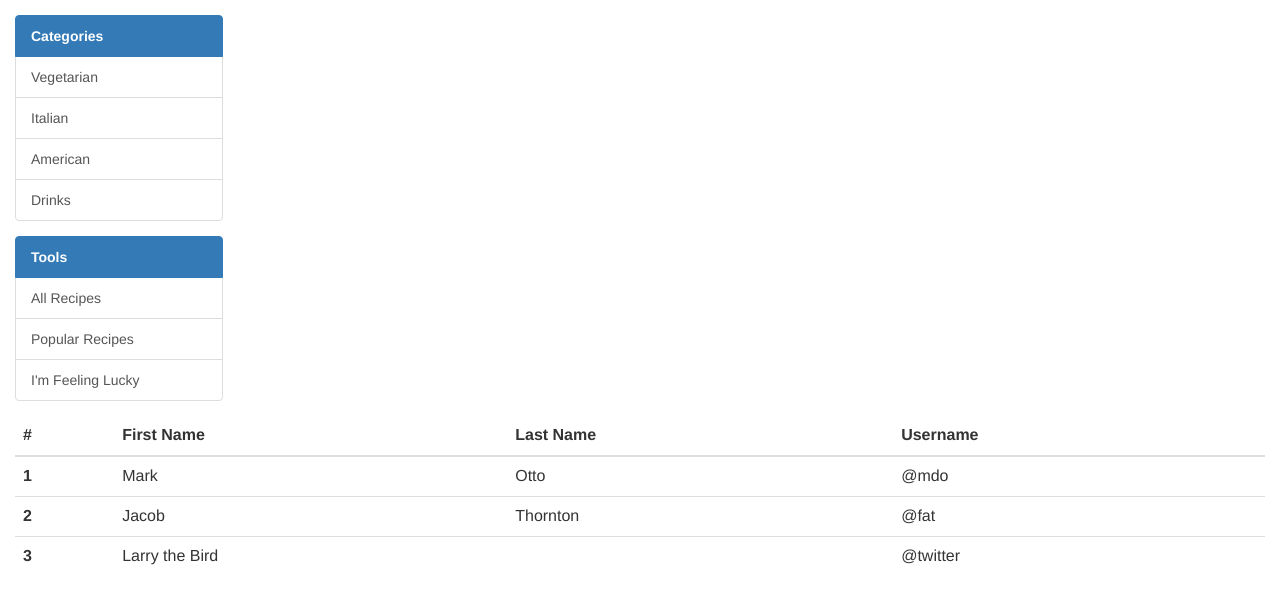
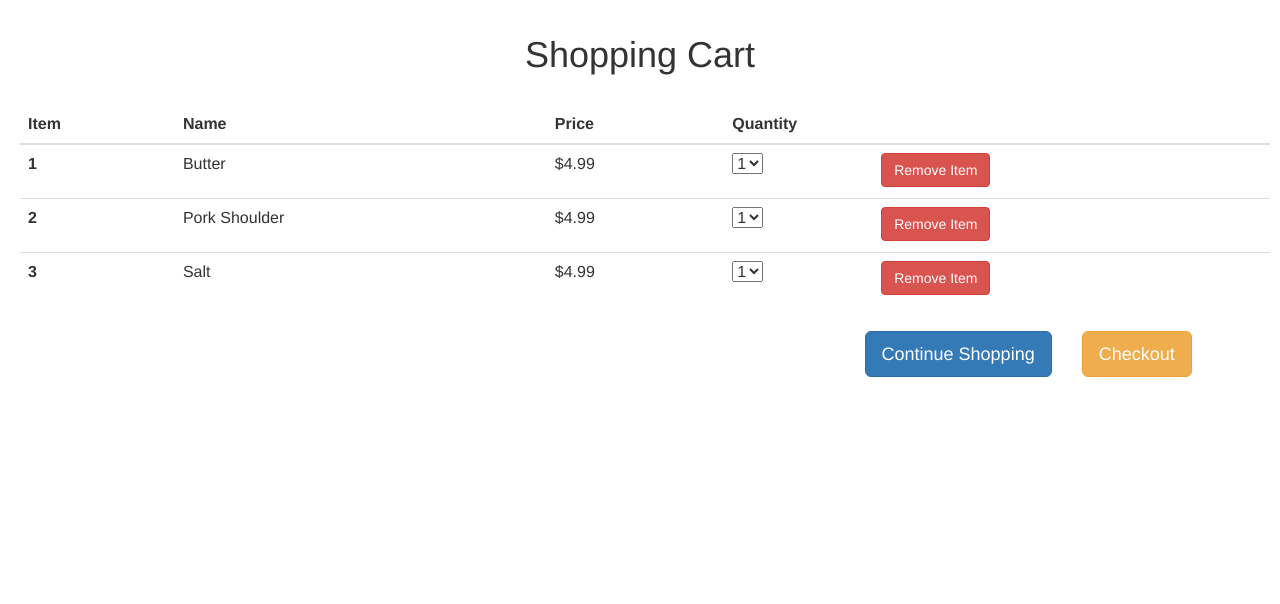
Before and after one commit to bkennedy04/E-commerce, a PHP site: page /shoppingcart.php in a window 1280 px wide. Shown: the part 52-656 px from the top of the page. Run offline with PHP 8.4, Linux system fonts and the light colour scheme; data that the repository does not hold is empty; a stand-in replaces the project's code that opens the database connection; some libraries are stand-ins or nearby versions.

Commit message:
Created Shopping Cart Page
Needs database functionality

```diff
--- a/website/account.php
+++ b/website/account.php
@@ -1,6 +1,6 @@
 <?php
 	$page_name = "User Account";
-	include "header.php";
+	include "cartheader.php";
 	include "db_connect.php";
 
 	//$query0 = "SELECT title, img, price FROM grocery";
--- /dev/null
+++ b/website/cartheader.php
@@ -0,0 +1,71 @@
+<head>
+  <link rel="stylesheet" href="styles.css">
+
+  <!-- Latest compiled and minified CSS -->
+  <link rel="stylesheet" href="https://maxcdn.bootstrapcdn.com/bootstrap/3.3.7/css/bootstrap.min.css" integrity="sha384-BVYiiSIFeK1dGmJRAkycuHAHRg32OmUcww7on3RYdg4Va+PmSTsz/K68vbdEjh4u" crossorigin="anonymous">
+
+  <!-- Set favicon -->
+  <link rel="shortcut icon" href="./img/favicon.ico" type="image/x-icon">
+
+  <title>EZ Recipes<?php if($page_name != "") echo ": " . $page_name ?></title>
+</head>
+
+<body>
+
+<nav class="navbar navbar-default">
+    <!-- Brand and toggle get grouped for better mobile display -->
+    <div class="navbar-header">
+      <button type="button" class="navbar-toggle collapsed" data-toggle="collapse" data-target="#bs-example-navbar-collapse-1" aria-expanded="false">
+        <span class="sr-only">Toggle navigation</span>
+        <span class="icon-bar"></span>
+        <span class="icon-bar"></span>
+        <span class="icon-bar"></span>
+      </button>
+      <a class="navbar-brand" href="#"><span class="glyphicon glyphicon-cutlery">&nbsp;</span>EZ Recipes</a>
+    </div>
+
+    <!-- Collect the nav links, forms, and other content for toggling -->
+    <div class="collapse navbar-collapse" id="bs-example-navbar-collapse-1">
+      <ul class="nav navbar-nav">
+        <li class="active"><a href="index.php">Home<span class="sr-only">(current)</span></a></li>
+        <li><a href="grocery.php">Grocery Store</a></li>
+		<li><a href="account.php">User Account</a></li>
+		<li><a href="shoppingcart.php">Shopping Cart</a></li>
+        <!--li class="dropdown">
+          <a href="#" class="dropdown-toggle" data-toggle="dropdown" role="button" aria-haspopup="true" aria-expanded="false">Dropdown <span class="caret"></span></a>
+          <ul class="dropdown-menu">
+            <li><a href="#">Action</a></li>
+            <li><a href="#">Another action</a></li>
+            <li><a href="#">Something else here</a></li>
+            <li role="separator" class="divider"></li>
+            <li><a href="#">Separated link</a></li>
+            <li role="separator" class="divider"></li>
+            <li><a href="#">One more separated link</a></li>
+          </ul>
+        </li-->
+
+      </ul>
+      <ul class="nav navbar-nav navbar-right">
+		<li>
+			<form action="search.php" method="post" class="navbar-form navbar-left">
+				<div class="form-group">
+				  <input type="text" class="form-control" name="search" placeholder="Search">
+				</div>
+			</form>
+		</li>
+        <li><a href="help.php">Help</a></li>
+        <!--li class="dropdown">
+          <a href="#" class="dropdown-toggle" data-toggle="dropdown" role="button" aria-haspopup="true" aria-expanded="false">Dropdown <span class="caret"></span></a>
+          <ul class="dropdown-menu">
+            <li><a href="#">Action</a></li>
+            <li><a href="#">Another action</a></li>
+            <li><a href="#">Something else here</a></li>
+            <li role="separator" class="divider"></li>
+            <li><a href="#">Separated link</a></li>
+          </ul-->
+        </li>
+      </ul>
+    </div><!-- /.navbar-collapse -->
+</nav>
+
+<div class="container-fluid">
--- a/website/shoppingcart.php
+++ b/website/shoppingcart.php
@@ -1,40 +1,105 @@
 <?php
 	$page_name = "Shopping Cart";
-	include "header.php";
+	include "cartheader.php";
 	include "db_connect.php";
 
 	$query0 = "SELECT title, img, price FROM grocery";
 	$result0 = $conn->query($query0);
 ?>
+<div class="row">
+	<div class="col-sm-12" style="padding-bottom:15px">
+		<h1 style="text-align:center">Shopping Cart</h1>
+	</div>
+</div>
+<div class="row">
+	<div id="cart_table" class="col-sm-12">
 		<table class="table table-hover">
 		  <thead>
 			<tr>
-      <th>#</th>
-      <th>First Name</th>
-      <th>Last Name</th>
-      <th>Username</th>
+			  <th>Item</th>
+			  <th>Name</th>
+			  <th>Price</th>
+			  <th colspan=2>Quantity</th>
 			</tr>
 		  </thead>
 		  <tbody>
 			<tr>
 			  <th scope="row">1</th>
-      <td>Mark</td>
-      <td>Otto</td>
-      <td>@mdo</td>
+			  <td>Butter</td>
+			  <td>$4.99</td>
+			  <td>
+				<form>
+					<select class="custom-select">
+					  <option selected value="1">1</option>
+					  <option value="2">2</option>
+					  <option value="3">3</option>
+					  <option value="4">4</option>
+					  <option value="5">5</option>
+					</select>
+				</form>
+			  </td>
+			  <td>
+				<button type="button" class="btn btn-danger dropdown-toggle" data-toggle="dropdown" aria-haspopup="true" aria-expanded="true">
+					Remove Item
+				</button>
+			  </td>
 			</tr>
 			<tr>
 			  <th scope="row">2</th>
-      <td>Jacob</td>
-      <td>Thornton</td>
-      <td>@fat</td>
+			  <td>Pork Shoulder</td>
+			  <td>$4.99</td>
+			  <td>
+				<form>
+					<select class="custom-select">
+					  <option selected value="1">1</option>
+					  <option value="2">2</option>
+					  <option value="3">3</option>
+					  <option value="4">4</option>
+					  <option value="5">5</option>
+					</select>
+				</form>
+			  </td>
+			  <td>
+				<button type="button" class="btn btn-danger dropdown-toggle" data-toggle="dropdown" aria-haspopup="true" aria-expanded="true">
+					Remove Item
+				</button>
+			  </td>
 			</tr>
 			<tr>
 			  <th scope="row">3</th>
-      <td colspan="2">Larry the Bird</td>
-      <td>@twitter</td>
+			  <td>Salt</td>
+			  <td>$4.99</td>
+			  <td>
+				<form>
+					<select class="custom-select">
+					  <option selected value="1">1</option>
+					  <option value="2">2</option>
+					  <option value="3">3</option>
+					  <option value="4">4</option>
+					  <option value="5">5</option>
+					</select>
+				</form>
+			  </td>
+			  <td>
+				<button type="button" class="btn btn-danger dropdown-toggle" data-toggle="dropdown" aria-haspopup="true" aria-expanded="true">
+					Remove Item
+				</button>
+			  </td>
 			</tr>
 		  </tbody>
 		</table>
+	</div>
+</div>
+<div class="row">
+	<div class="col-sm-10" style="text-align:right">
+		<div class="go-to-grocery-btn"><a href="grocery.php" class="btn btn-lg btn-primary" role="button">Continue Shopping</a></div>
+	</div>
+	<div class="col-sm-2" style="text-align:left">
+		<button type="button" class="btn btn-lg btn-warning dropdown-toggle" data-toggle="dropdown" aria-haspopup="true" aria-expanded="true">
+			Checkout
+		</button>
+	</div>
+</div>
 
 
 
--- a/website/styles.css
+++ b/website/styles.css
@@ -153,3 +153,11 @@ body {
 #categories {
 	margin-top:0px;
 }
+
+#cart {
+	margin-left:15px;
+}
+
+#cart_table {
+	margin:5px;
+}
```
Lines whose indentation alone changed are shown as unchanged.
